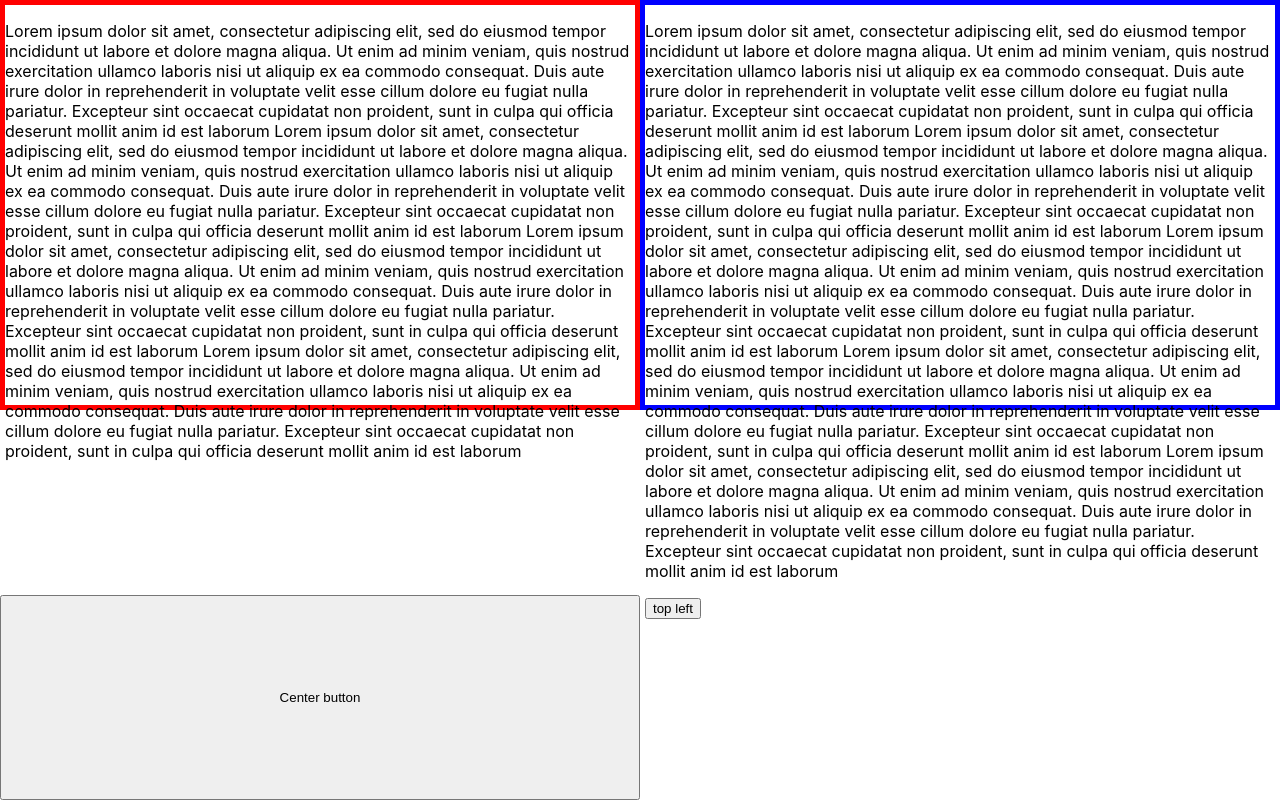
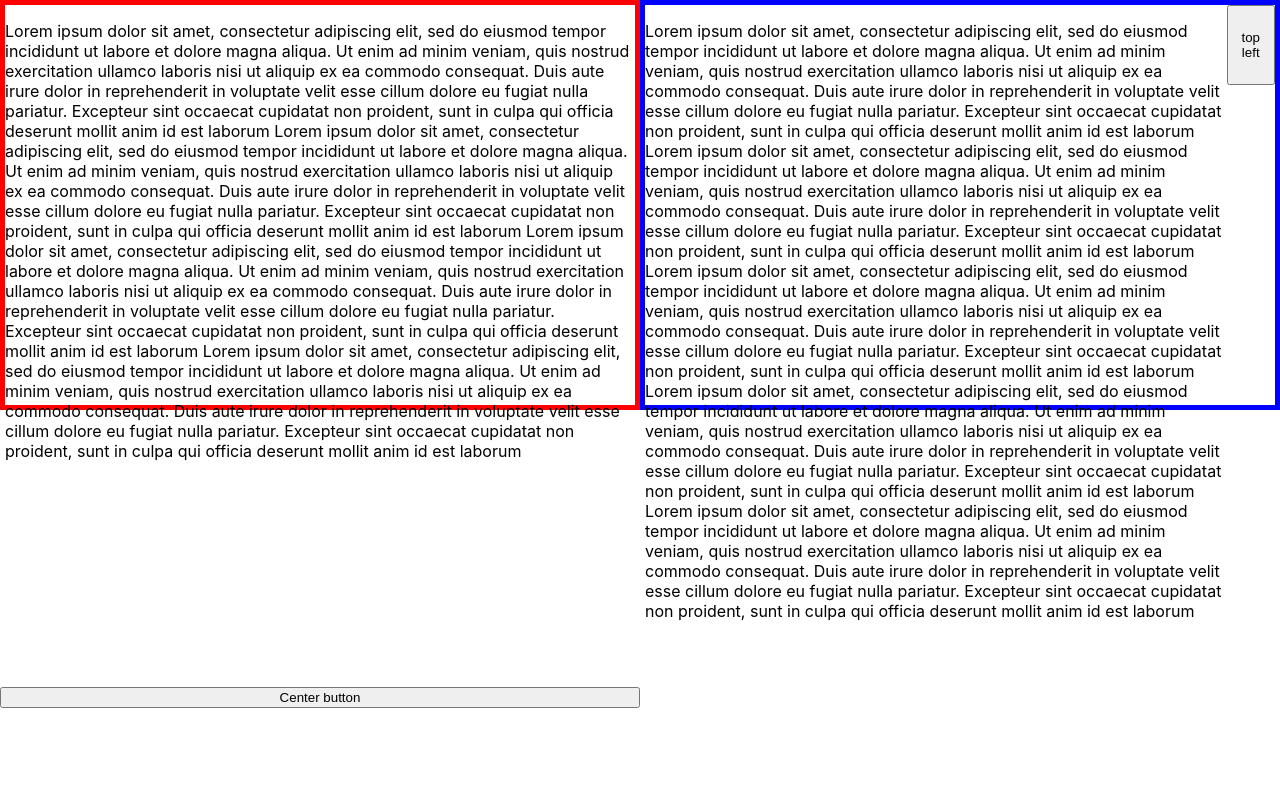
Before and after one commit to GoranAviani/screen_layout_exercise_react_1, a React (Create React App) app: page / in a window 1280 px wide. Built offline with nearby package versions, Linux system fonts and the light colour scheme.

Commit message:
screen_layout_exercise_react_1

```diff
--- a/src/components/LandingPage.css
+++ b/src/components/LandingPage.css
@@ -12,11 +12,19 @@
 }
 
 .rightSide{
+    display: grid;
+    grid-template-columns: 12fr 1fr;
     height: 50vh;
     border: 5px solid blue;
     grid-area: right-side
 }
 
+.topLeftButton{
+    height: 10vh;
+}
+
 .centerButton{
-
+    display: flex;
+    justify-content: center;
+    align-self: center;
 }
```
